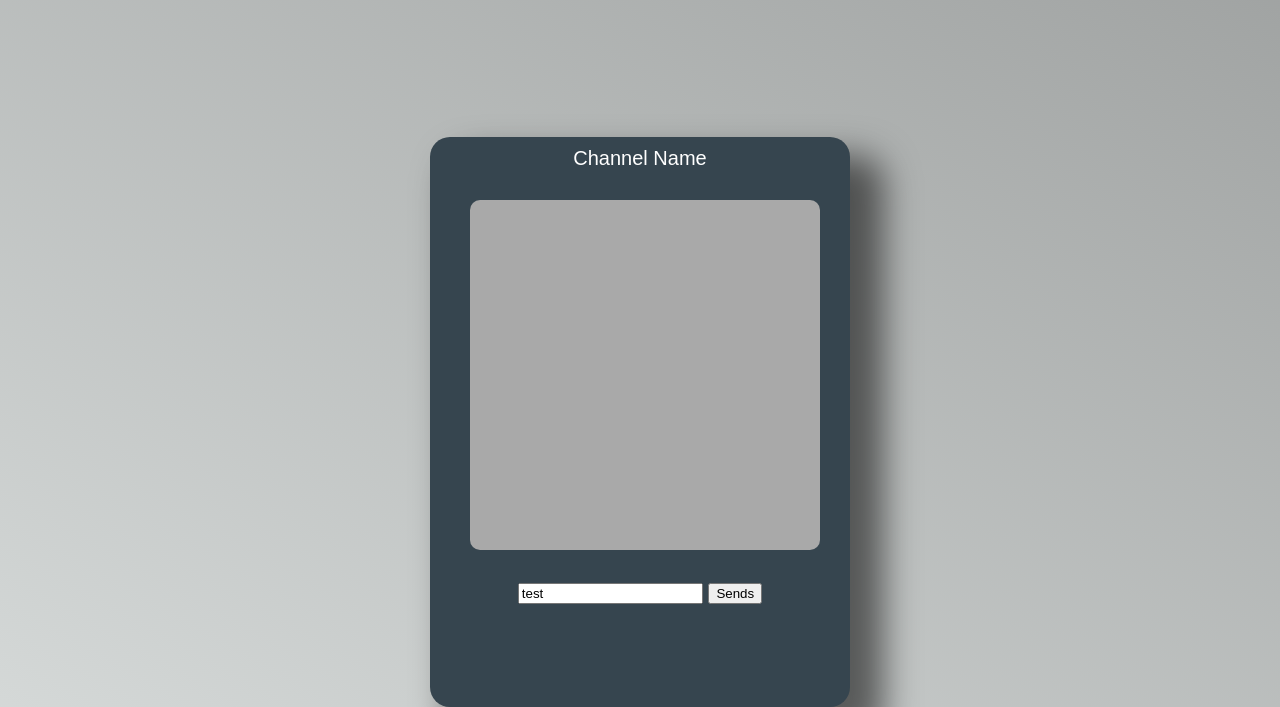
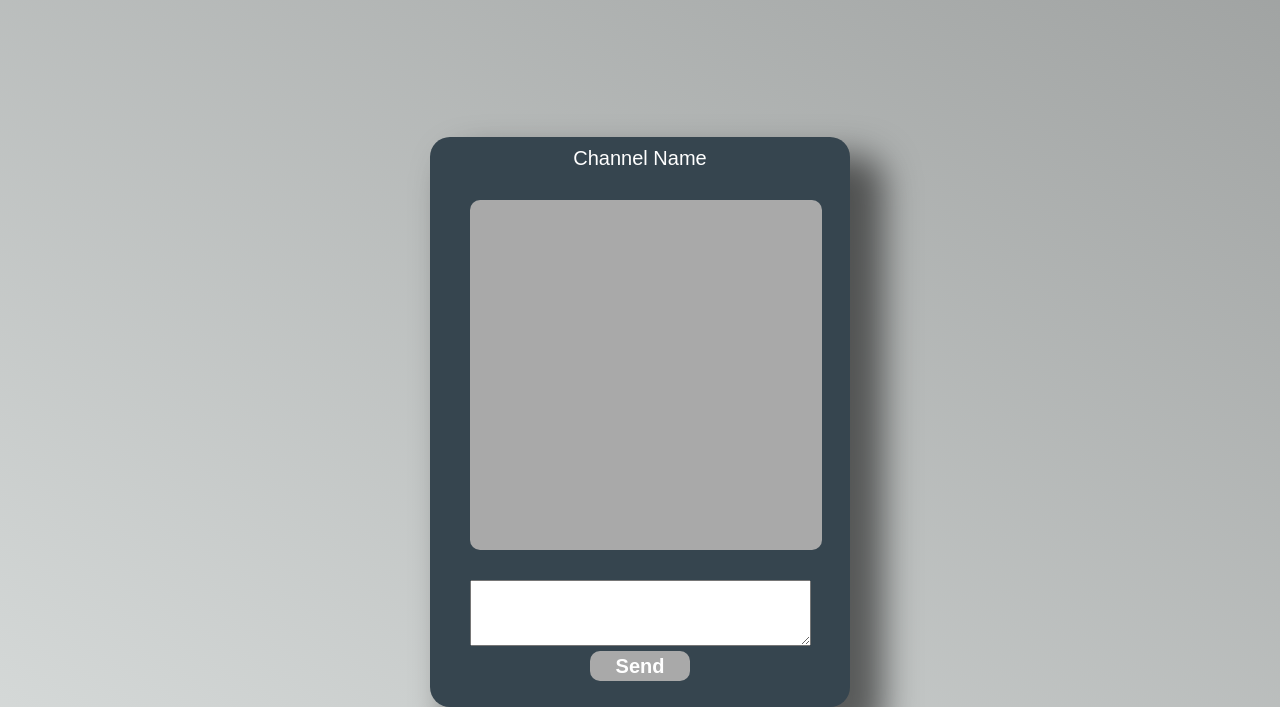
Before and after one commit to Elias-Cz/project2, a Flask app: a page that uses templates/channel.html in a window 1280 px wide. Shown: the part 187-894 px from the top of the page. Run offline with Flask 2, Linux system fonts and the light colour scheme; some libraries are stand-ins or nearby versions.

Commit message:
chat sorta working, messages sending across channels

```diff
--- a/application.py
+++ b/application.py
@@ -17,6 +17,7 @@ def index():
     if request.method == 'POST':
         username = request.form.get('username')
         users.append(username)
+        socketio.emit("log", {"username": username})
         return redirect('/channels')
     return render_template('index.html')
 
@@ -24,7 +25,6 @@ def index():
 @app.route("/channels", methods=['POST', 'GET'])
 def yourchannels():
     print('entered channel list')
-    socketio.emit('init')
     return render_template('yourchannels.html')
 
 @socketio.on('addchannel')
@@ -34,7 +34,7 @@ def add(data, methods=['POST', 'GET']):
     if channel not in channels:
         channels.append(channel)
         emit("channel added", {"channel": channel}, broadcast=True)
-        print('channel added')
+        print('channel has been added')
     elif channel in channels:
         print('error: channel exists')
         emit("nochan")
@@ -49,6 +49,12 @@ def enter(data, methods=['POST', 'GET']):
     chan = data["chan"]
     print('entering ' + chan)
 
+@socketio.on('message')
+def message(data, methods=['POST', 'GET']):
+    message = data["message"]
+    print('somestuff')
+    emit('mes', {"message": message}, broadcast=True)
+
 
 
 if __name__ == '__main__':
--- a/static/main.js
+++ b/static/main.js
@@ -1,43 +1,72 @@
+var socket = io.connect(location.protocol + '//' + document.domain + ':' + location.port);
+
+// Begins adding channel, gets name, sends to server as conf
+function add() {
+  document.querySelector('#adds').onsubmit = () => {
+    const channel = document.querySelector('#chaname').value
+    socket.emit('addchannel', {'channel': channel});
+    return false
+  };
+}
+
+// Sets up link per channel, enter on click
+function enter() {
+  document.querySelectorAll('.nav').forEach(link => {
+    link.onclick = () => {
+      chan = link.dataset.page;
+      socket.emit('enter', {'chan': chan});
+      console.log(chan);
+      return false;
+    };
+  });
+};
+
+// Sending message
+function send() {
+  document.querySelector('#message').onsubmit = () => {
+    var message = document.querySelector('#in').value;
+    socket.emit('message', {'message': message})
+    return false
+
+  };
+};
+
 document.addEventListener('DOMContentLoaded', () => {
    var socket = io.connect(location.protocol + '//' + document.domain + ':' + location.port);
-   // Add a channel
+   // Connect conf
    socket.on('connect', () => {
-    document.querySelector('#adds').onsubmit = () => {
-      const channel = document.querySelector('#chaname').value
-      socket.emit('addchannel', {'channel': channel});
-      return false
-    };
+     console.log('connected')
   });
-  // adds list item
+
+  // After conf, edits list of channels
   socket.on('channel added', data => {
     const li = document.createElement('li');
     li.innerHTML = `<a class='nav' href='channels=${data.channel}' data-page='${data.channel}'>${data.channel}</a>`;
     document.querySelector('#chans').append(li);
     return false
   });
+
   // If channel exists in channels
   socket.on('nochan', () => {
     alert('Error: Channel already exists');
   });
 
-  // enter channel
-  socket.on('connect', () => {
-    document.querySelectorAll('.nav').forEach(link => {
-    link.onclick = () => {
-      chan = link.dataset.page
-        socket.emit('enter', {'chan': chan})
-        console.log(chan)
-        return false
-      };
-    });
-  });
-// send message
-  socket.on('connect', () => {
-    document.querySelector('#message').onsubmit = () => {
+  socket.on('log', data => {
+    var username = data.username
+    localStorage.setItem('user', username)
+  })
+
+  // Broadcasting message
+  socket.on('mes', data => {
+    var message = data.message
+    var name = localStorage.getItem('user')
     const div = document.createElement('div');
-    div.innerHTML = document.querySelector('#in').value;
+    var d = new Date();
+    var e = d.getHours() + ':' + d.getMinutes();
+    div.className = "msg";
+    div.innerHTML = message + `<br><small>from: ${name} at: ${e}</small>`;
     document.querySelector('#chat').append(div);
-    }
-  });
+  })
+
   // end dont get rid of this pls ffs
 });
--- a/static/style.css
+++ b/static/style.css
@@ -122,10 +122,26 @@ hr {
   box-shadow: 10px 10px 18px -9px rgba(0,0,0,0.59);
 }
 
-.chat {
+.msg {
+  background-color: grey;
+  border-radius: 4px 4px 4px 4px;
+  margin: 10px;
+  padding: 2px;
+  -webkit-box-shadow: 10px 10px 18px -9px rgba(0,0,0,0.59);
+  -moz-box-shadow: 10px 10px 18px -9px rgba(0,0,0,0.59);
+  box-shadow: 10px 10px 18px -9px rgba(0,0,0,0.59);
+}
+
+.msg:hover {
+  background-color: lightgrey;
+}
+
+#chat {
   margin: 30px;
-  text-align: center;
-  font-size: 20px;
+  overflow: auto;
+  text-align: right;
+  padding-right: 2px;
+  font-size: 15px;
   background-color: #a9a9a9;
   border-radius: 10px 10px 10px 10px;
   height: 350px;
--- a/templates/channel.html
+++ b/templates/channel.html
@@ -2,13 +2,13 @@
   {% block body %}
   Channel Name
 
-  <div class="chat">
+  <div id="chat">
 
   </div>
 
 
   <form id="message" action="" method="post">
-    <input type="text" value="test" id="in">
-    <button type="submit">Sends</button>
+    <textarea name="name" rows="4" id="in"cols="40"></textarea>
+    <button class="buttons"type="submit"onclick="send()">Send</button>
   </form>
   {% endblock %}
--- a/templates/index.html
+++ b/templates/index.html
@@ -7,9 +7,9 @@
     <i class="fas fa-comments fa-6x"></i>
     <hr>
 
-    <form class="login" action="" method="POST">
+    <form class="login" action="" id="log" method="POST">
       <label for="login"> Enter a display name:</label><br>
-      <input type="text" name='username'class='disp' placeholder="Display Name"required><br>
-      <input type="submit" class='buttons'>
+      <input type="text" name='username'class='disp' id="user" placeholder="Display Name"required><br>
+      <button type="submit" class='buttons'>Submit</button>
     </form>
   {% endblock %}
--- a/templates/yourchannels.html
+++ b/templates/yourchannels.html
@@ -4,16 +4,16 @@
     Hello, {{ username }} <br>
 
     Create a channel below: <br>
-    <form action="" id='adds'method="post">
+    <form action="" id='adds' method="post">
       <input type="text" class="disp" id="chaname" VALUE='User01'placeholder='Channel Name'> <br>
-      <button type="submit" class="buttons"><i class="ics fas fa-plus"></i></button>
+      <button type="submit" class="buttons" onclick="add()"><i class="ics fas fa-plus"></i></button>
     </form>
     <hr>
     or join an existing channel:
 
     <div class="channels">
       <ul id='chans'>
-        <li><a class='nav' href="channels=general" data-page='General'>General</a></li>
+        <li><a class='nav' onclick="enter()"href="channels=General" data-page='General'>General</a></li>
       </ul>
 
     </div>
```
